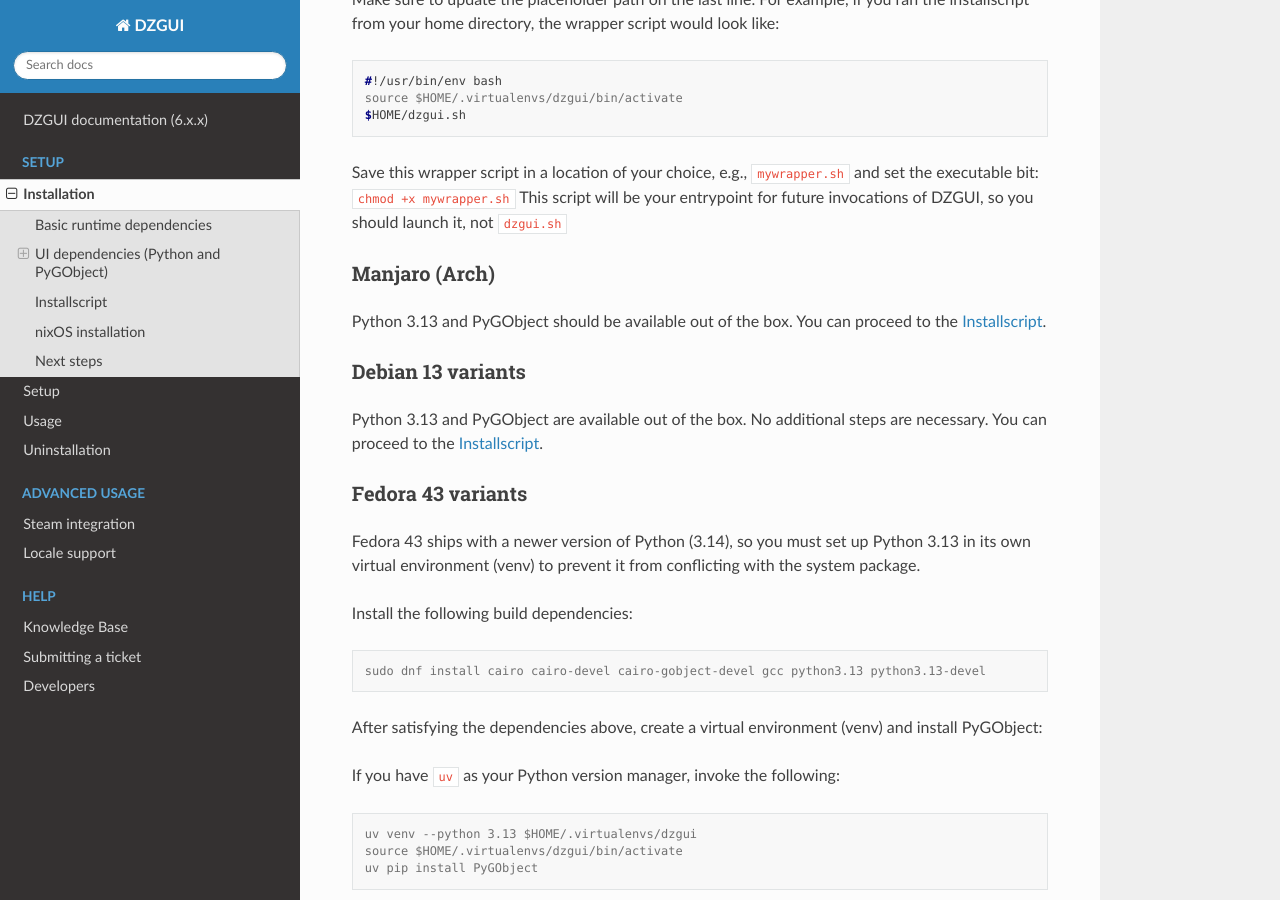
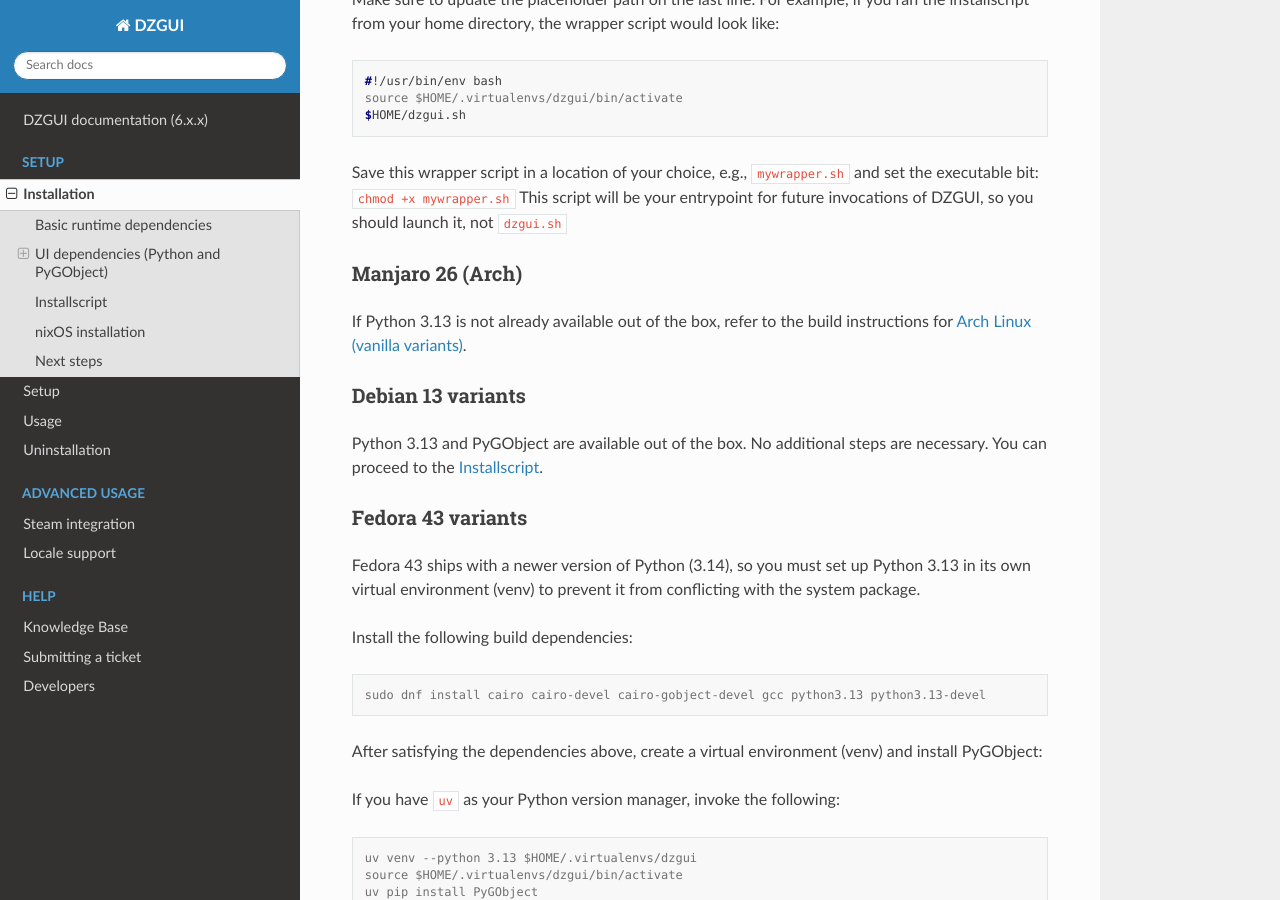
Before and after one commit to aclist/dzgui-docs, a Sphinx documentation site: the page built from source/installation.rst, in a window 1280 px wide and 900 px high, scrolled down 2690 px. Built offline with Sphinx 7.4.7 and the Read the Docs theme 3.1.0, drawn with Linux system fonts in a browser that asks for light colours.

Commit message:
chore: update manjaro instructions

```diff
--- a/source/installation.rst
+++ b/source/installation.rst
@@ -47,10 +47,9 @@
 
 .. include:: venv.rst
 
-Manjaro (Arch)
+Manjaro 26 (Arch)
 ^^^^^^^^^^^^^^^^^^^^^^^
-Python 3.13 and PyGObject should be available out of the box.
-You can proceed to the :ref:`Installscript`.
+If Python 3.13 is not already available out of the box, refer to the build instructions for :ref:`Arch Linux (vanilla variants)`.
 
 Debian 13 variants
 ^^^^^^^^^^^^^^^^^^^^^^^
```
